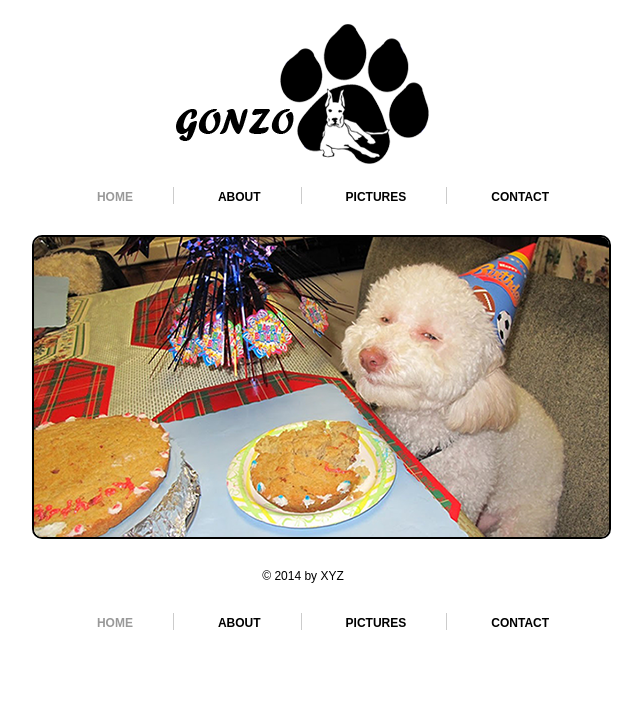
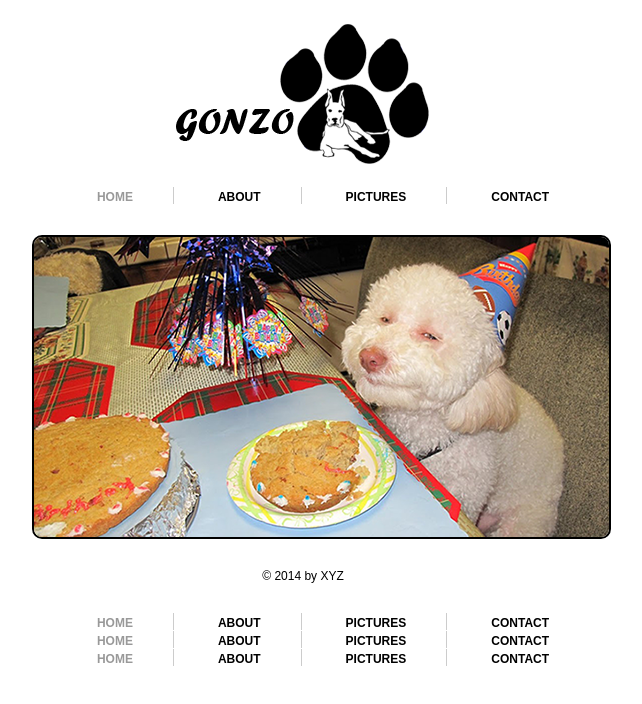
Before and after one commit to BhargavGupta/samplewebapplication, a plain HTML site: page index.html in a window 1280 px wide. Shown: the whole page, without its empty margins (337-979 px from the left). Drawn offline with Linux system fonts and the light colour scheme.

Commit message:
done changes again

```diff
--- a/index.html
+++ b/index.html
@@ -78,5 +78,21 @@
 			<li class="bdr"><a class="pdg" href="contact.html">CONTACT</a></li>
 		</ul>
 	</div>
+		<div class="navigation">
+		<ul>
+			<li><a class="active" href="index.html">HOME</a></li>
+			<li><a href="about.html">ABOUT</a></li>
+			<li><a href="picture.html">PICTURES</a></li>
+			<li class="bdr"><a class="pdg" href="contact.html">CONTACT</a></li>
+		</ul>
+	</div>
+		<div class="navigation">
+		<ul>
+			<li><a class="active" href="index.html">HOME</a></li>
+			<li><a href="about.html">ABOUT</a></li>
+			<li><a href="picture.html">PICTURES</a></li>
+			<li class="bdr"><a class="pdg" href="contact.html">CONTACT</a></li>
+		</ul>
+	</div>
 </body>
 </html>
```
